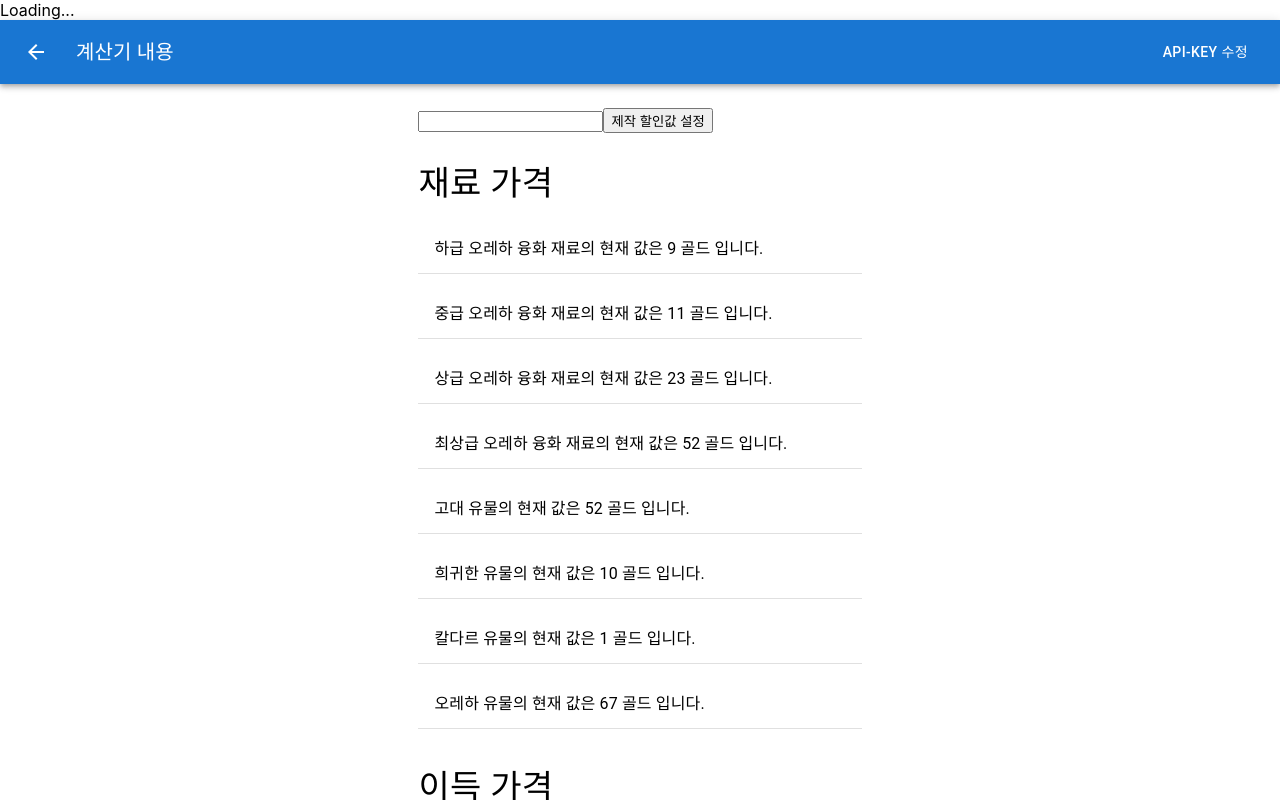
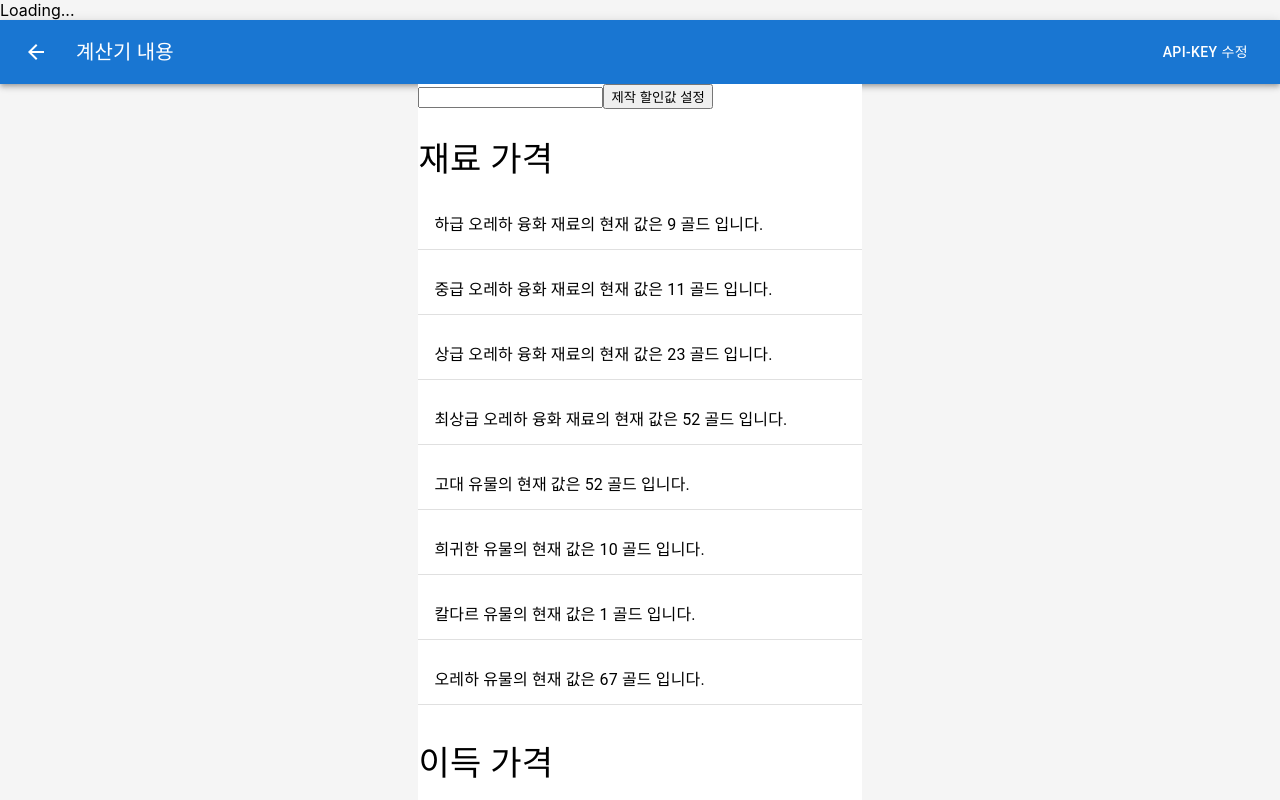
Before and after one commit to EEDK/loa-app, a React (Create React App) app: page / in a window 1280 px wide. Both pictures are taken after typing "Sample" into the empty fields and a click on the button "로그인". Shown: the top 800 px of the page. Built offline with nearby package versions, Linux system fonts and the light colour scheme.

Commit message:
set color

```diff
--- a/src/container/oreha/Oreha.jsx
+++ b/src/container/oreha/Oreha.jsx
@@ -121,7 +121,6 @@ function Oreha() {
       <Header></Header>
       <Box
         sx={{
-          marginTop: 3,
           display: 'flex',
           flexDirection: 'column',
           alignItems: 'center',
--- a/src/container/oreha/Oreha.scss
+++ b/src/container/oreha/Oreha.scss
@@ -1,4 +1,12 @@
+.Oreha{
+    background-color: whitesmoke;
+    width: 100%;
+    height: 100vh;
+}
+
 .Oreha__main{
+    background-color: white;
+    height: 100vh;
     &__ingredientValue{
         padding-top: 30px;
     }
```
